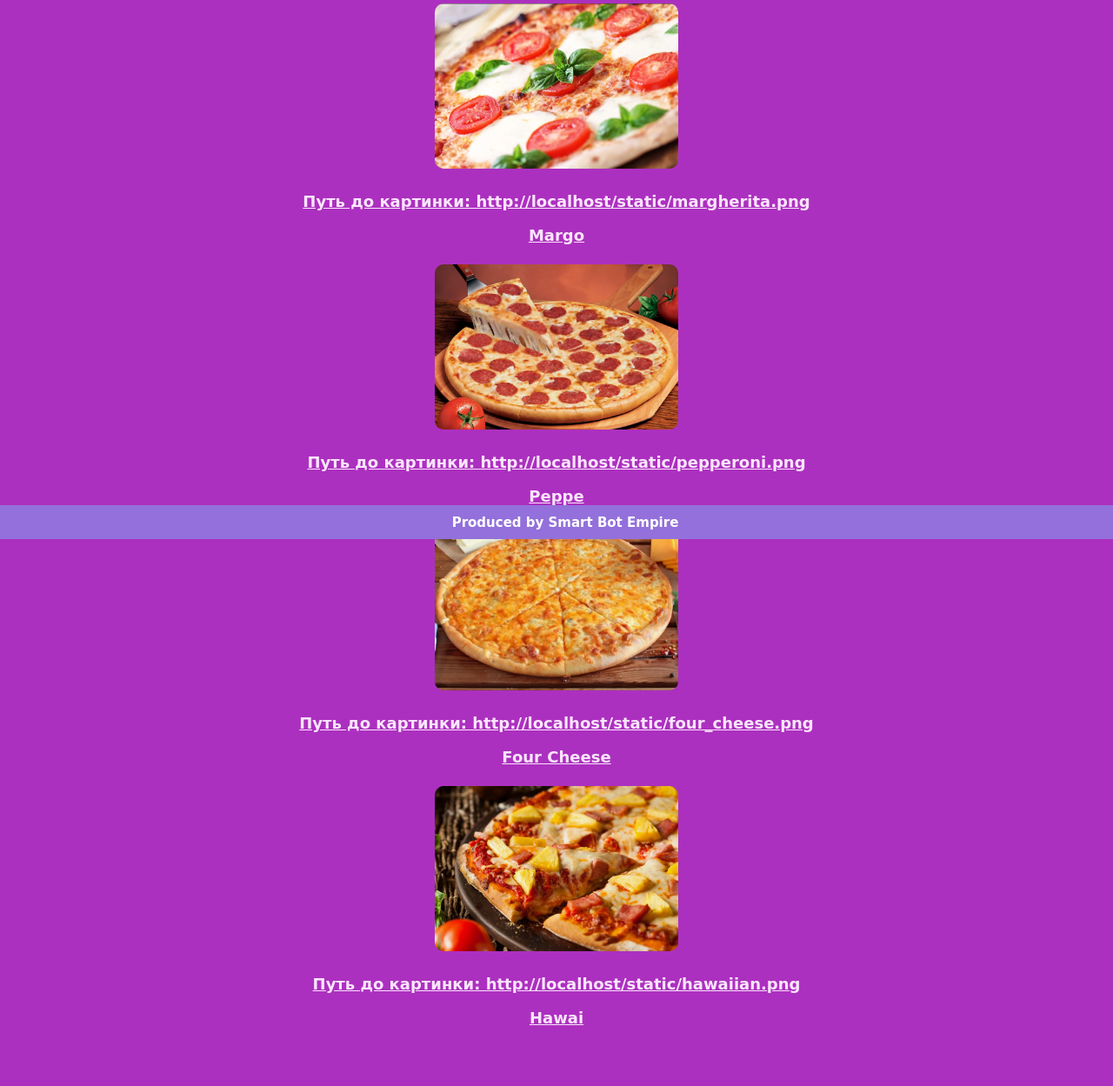
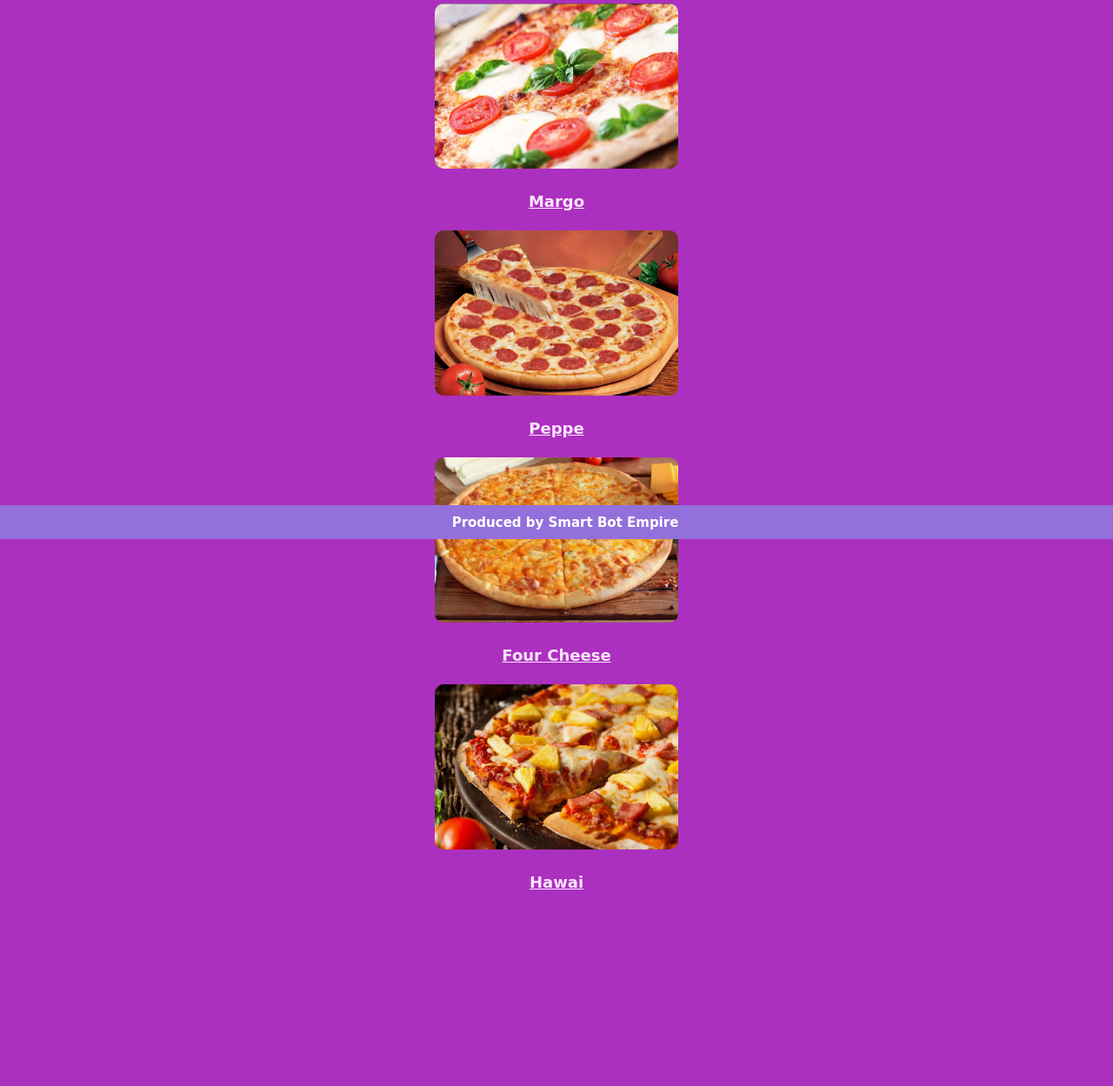
Before and after one commit to shichchirtch/WA_without_nginx, a FastAPI app: page / in a window 1280 px wide. Shown: the part 180-1429 px from the top of the page at 87% size. After the commit the page ends 1203 px from the top, so only its background shows below. Run offline with FastAPI, Linux system fonts and the light colour scheme; parts of the project's set-up code (start-up, migrations or seed data) failed here and were passed over; some libraries are stand-ins or nearby versions.

Commit message:
2 Commit закомментирован вывод пути картинки в index.html

```diff
--- a/bot/templates/index.html
+++ b/bot/templates/index.html
@@ -28,7 +28,7 @@
                 <a href="{{ url_for('pizza_detail', pizza_id=pizza.id) }}">
 
                     <img src="{{ url_for('static', path=pizza.image)  | replace('http://', 'https://') }}" alt="{{ pizza.name }}">
-                    <p>Путь до картинки: {{ url_for('static', path=pizza["image"]) }}</p>
+
                     <p>{{ pizza.name }}</p>
                 </a>
             {% endfor %}
```
